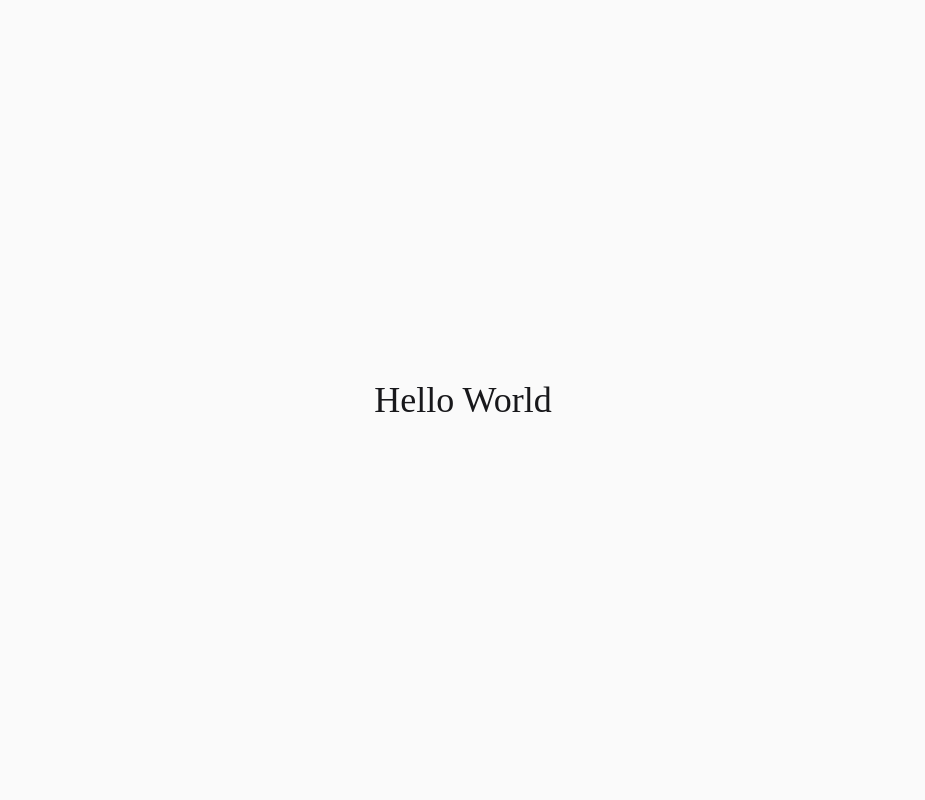
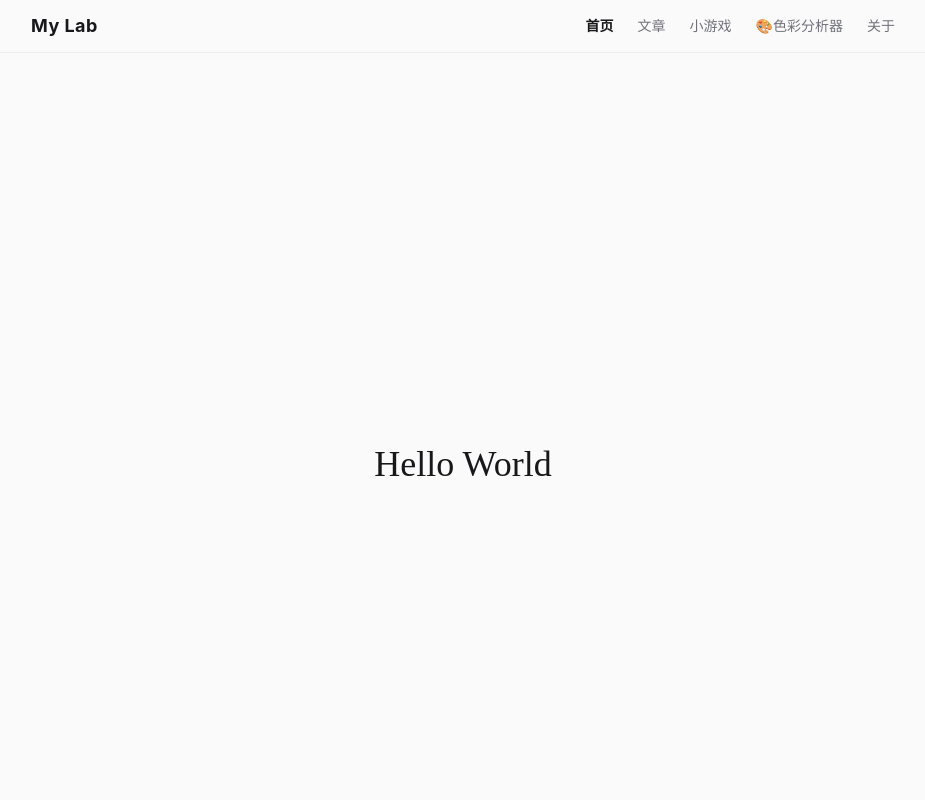
Before and after one commit to Dusk-Hermit/my-site, a Next.js app: page / in a window 1280 px wide. Shown: the top 800 px of the page, without its empty margins (177-1102 px from the left). Built offline with nearby package versions, Linux system fonts and the light colour scheme.

Commit message:
feat: add Navbar with responsive mobile menu and Footer

```diff
--- a/src/app/layout.tsx
+++ b/src/app/layout.tsx
@@ -1,6 +1,8 @@
 import type { Metadata } from "next";
 import "../styles/globals.css";
 import { ThemeProvider } from "@/components/ThemeProvider";
+import { Navbar } from "@/components/Navbar";
+import { Footer } from "@/components/Footer";
 
 export const metadata: Metadata = {
   title: "My Lab",
@@ -11,7 +13,11 @@ export default function RootLayout({ children }: { children: React.ReactNode })
   return (
     <html lang="zh-CN">
       <body className="min-h-screen bg-[var(--color-bg)] text-[var(--color-accent)] font-sans transition-colors duration-300">
-        <ThemeProvider>{children}</ThemeProvider>
+        <ThemeProvider>
+          <Navbar />
+          <main className="mx-auto max-w-4xl px-4 pt-16 pb-12">{children}</main>
+          <Footer />
+        </ThemeProvider>
       </body>
     </html>
   );
--- /dev/null
+++ b/src/components/Footer.tsx
@@ -0,0 +1,7 @@
+export function Footer() {
+  return (
+    <footer className="border-t border-zinc-200/50 py-6 text-center text-sm text-zinc-400">
+      <p>© 2026 · Powered by Agent</p>
+    </footer>
+  );
+}
--- /dev/null
+++ b/src/components/Navbar.tsx
@@ -0,0 +1,53 @@
+"use client";
+
+import Link from "next/link";
+import { usePathname } from "next/navigation";
+import { useState } from "react";
+
+const LINKS = [
+  { href: "/", label: "首页" },
+  { href: "/articles", label: "文章" },
+  { href: "/games", label: "小游戏" },
+  { href: "/color-analyzer", label: "🎨色彩分析器" },
+  { href: "/about", label: "关于" },
+];
+
+export function Navbar() {
+  const pathname = usePathname();
+  const [open, setOpen] = useState(false);
+
+  return (
+    <nav className="fixed top-0 z-50 w-full border-b border-zinc-200/50 bg-[var(--color-primary)]/80 backdrop-blur-md">
+      <div className="mx-auto flex max-w-4xl items-center justify-between px-4 py-3">
+        <Link href="/" className="text-lg font-bold tracking-wide">
+          My Lab
+        </Link>
+        <div className="hidden gap-6 sm:flex">
+          {LINKS.map(({ href, label }) => (
+            <Link
+              key={href}
+              href={href}
+              className={`text-sm transition-colors hover:text-[var(--color-accent)] ${
+                pathname === href ? "font-semibold text-[var(--color-accent)]" : "text-zinc-500"
+              }`}
+            >
+              {label}
+            </Link>
+          ))}
+        </div>
+        <button className="sm:hidden text-zinc-600" onClick={() => setOpen(!open)} aria-label="Toggle menu">
+          {open ? "✕" : "☰"}
+        </button>
+      </div>
+      {open && (
+        <div className="flex flex-col gap-2 border-t border-zinc-200/50 px-4 py-3 sm:hidden bg-[var(--color-primary)]/95 backdrop-blur-md">
+          {LINKS.map(({ href, label }) => (
+            <Link key={href} href={href} className="text-sm" onClick={() => setOpen(false)}>
+              {label}
+            </Link>
+          ))}
+        </div>
+      )}
+    </nav>
+  );
+}
```
Also changed, not shown: 1 other file (tests, documents, lock files or other folders).
